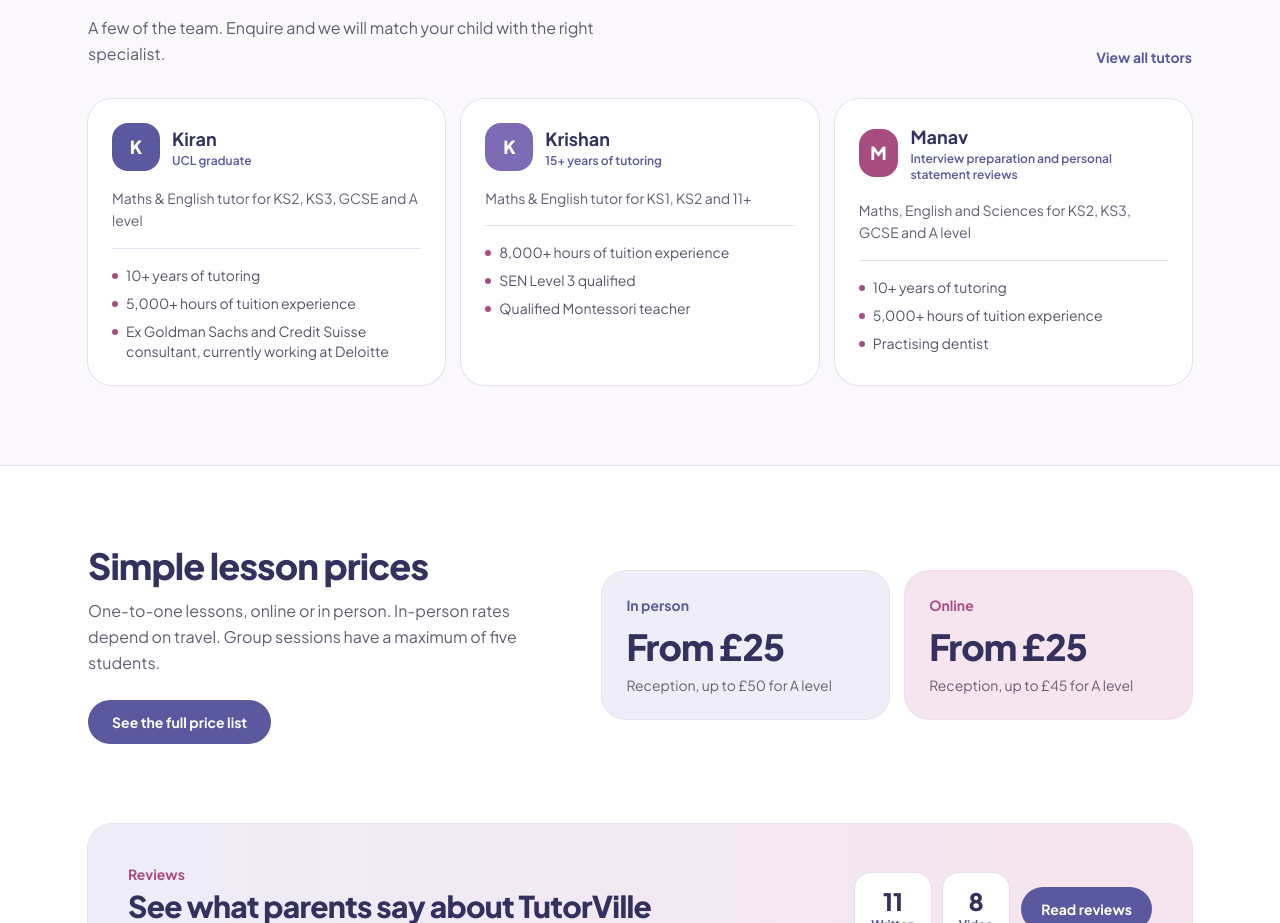
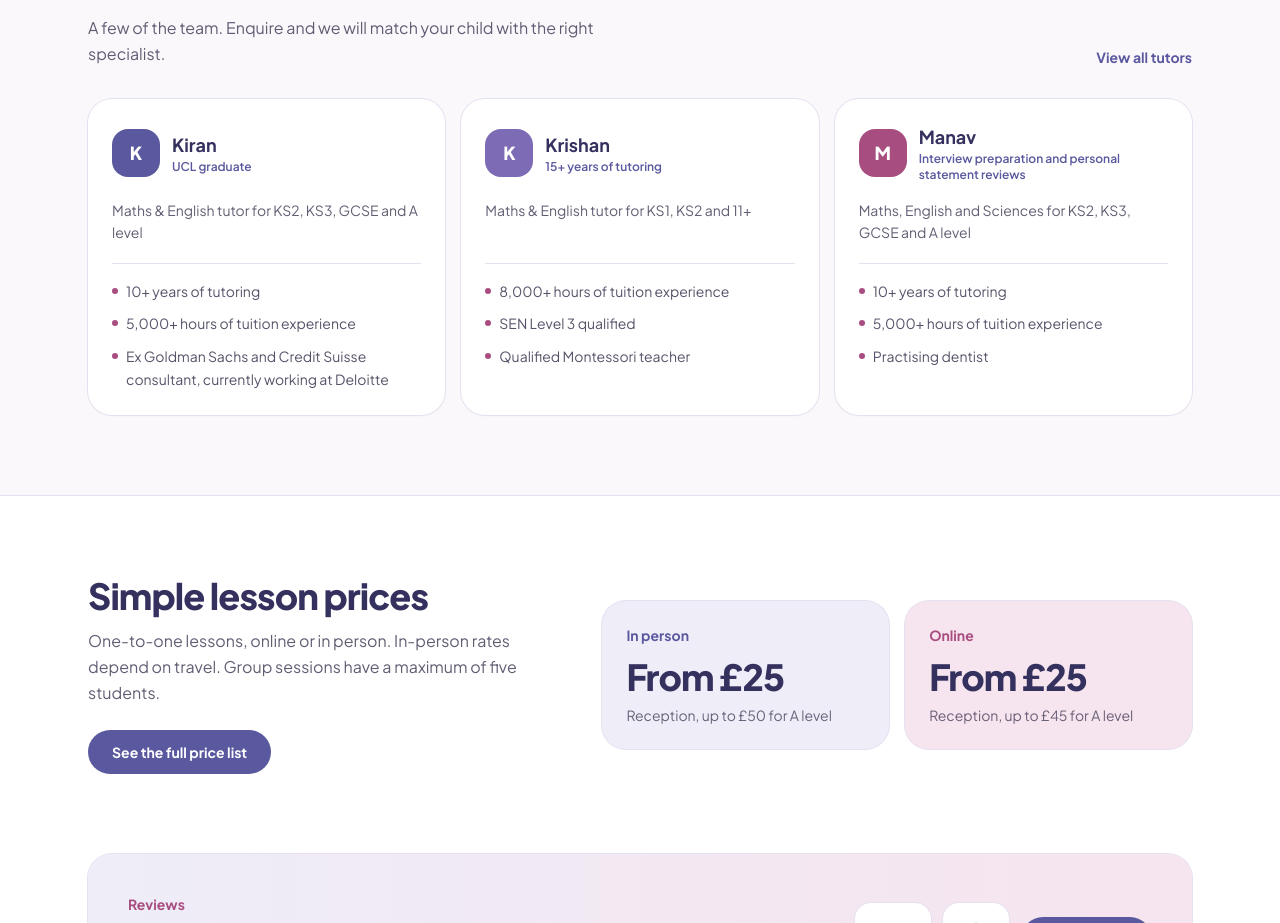
Before and after one commit to arslan020/tutorville, a Next.js app: page / in a window 1280 px wide. Shown: the part 1346-2269 px from the top of the page. Built offline with nearby package versions, Linux system fonts and the light colour scheme.

Commit message:
Align tutor cards on the home page
Co-authored-by: Cursor <cursoragent@cursor.com>

```diff
--- a/app/(site)/page.tsx
+++ b/app/(site)/page.tsx
@@ -176,8 +176,8 @@ export default function HomePage() {
             {TUTORS.map((tutor, i) => (
               <Reveal key={tutor.name} delayMs={i * 70}>
                 <article className="flex h-full flex-col rounded-3xl bg-white p-6 shadow-sm ring-1 ring-line">
-                  <div className="flex items-center gap-3">
-                    <div className={`flex h-12 w-12 items-center justify-center rounded-2xl text-lg font-extrabold text-white ${AVATARS[i]}`}>
+                  <div className="flex items-center gap-3 lg:min-h-[3.75rem]">
+                    <div className={`flex h-12 w-12 flex-shrink-0 items-center justify-center rounded-2xl text-lg font-extrabold text-white ${AVATARS[i]}`}>
                       {tutor.name.slice(0, 1)}
                     </div>
                     <div>
@@ -185,8 +185,8 @@ export default function HomePage() {
                       <p className="text-xs font-semibold text-navy">{tutor.highlights[0]}</p>
                     </div>
                   </div>
-                  <p className="mt-4 text-sm leading-relaxed text-ink/75">{tutor.role}</p>
-                  <ul className="mt-4 space-y-2 border-t border-line pt-4 text-sm text-ink/80">
+                  <p className="mt-4 text-sm leading-relaxed text-ink/75 lg:min-h-[3rem]">{tutor.role}</p>
+                  <ul className="mt-4 space-y-2.5 border-t border-line pt-4 text-sm leading-relaxed text-ink/80">
                     {tutor.highlights.slice(1, 4).map((item) => (
                       <li key={item} className="flex gap-2">
                         <span className="mt-2 h-1.5 w-1.5 flex-shrink-0 rounded-full bg-accent" />
--- a/app/(site)/tutors/page.tsx
+++ b/app/(site)/tutors/page.tsx
@@ -6,7 +6,7 @@ import { TUTORS } from "@/lib/content";
 
 export const metadata: Metadata = { title: "Tutors" };
 
-const AVATARS = ["bg-navy", "bg-[#128A7E]", "bg-accent"];
+const AVATARS = ["bg-navy", "bg-[#7E6BB5]", "bg-accent"];
 
 export default function TutorsPage() {
   return (
```
